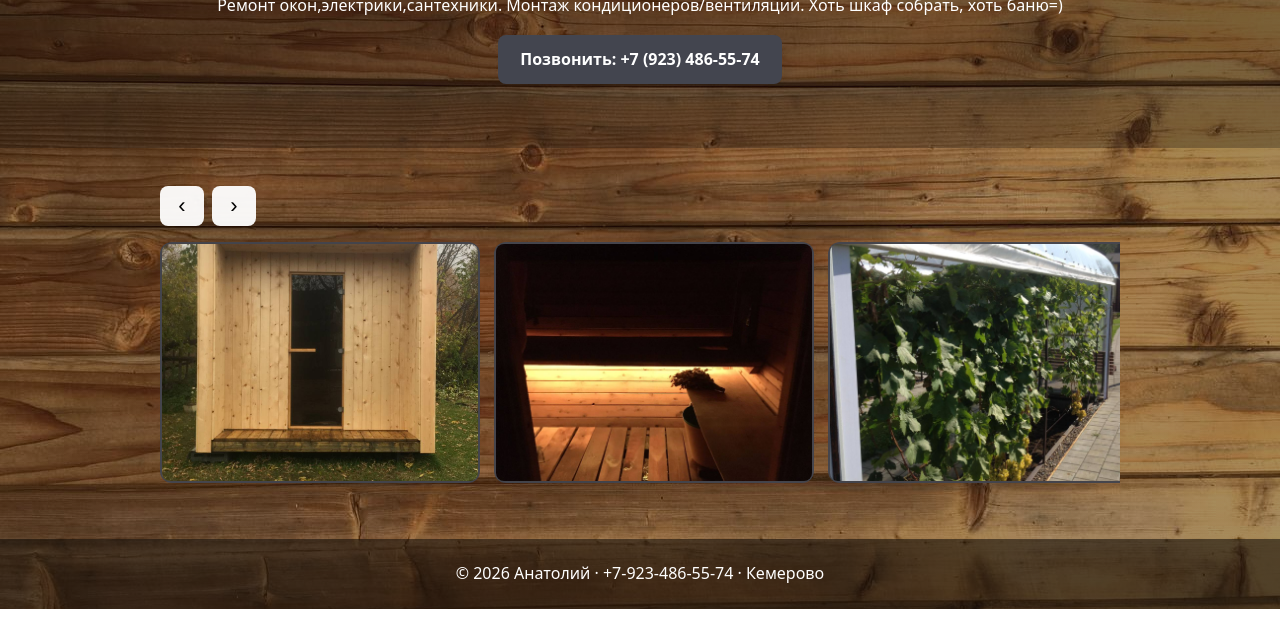
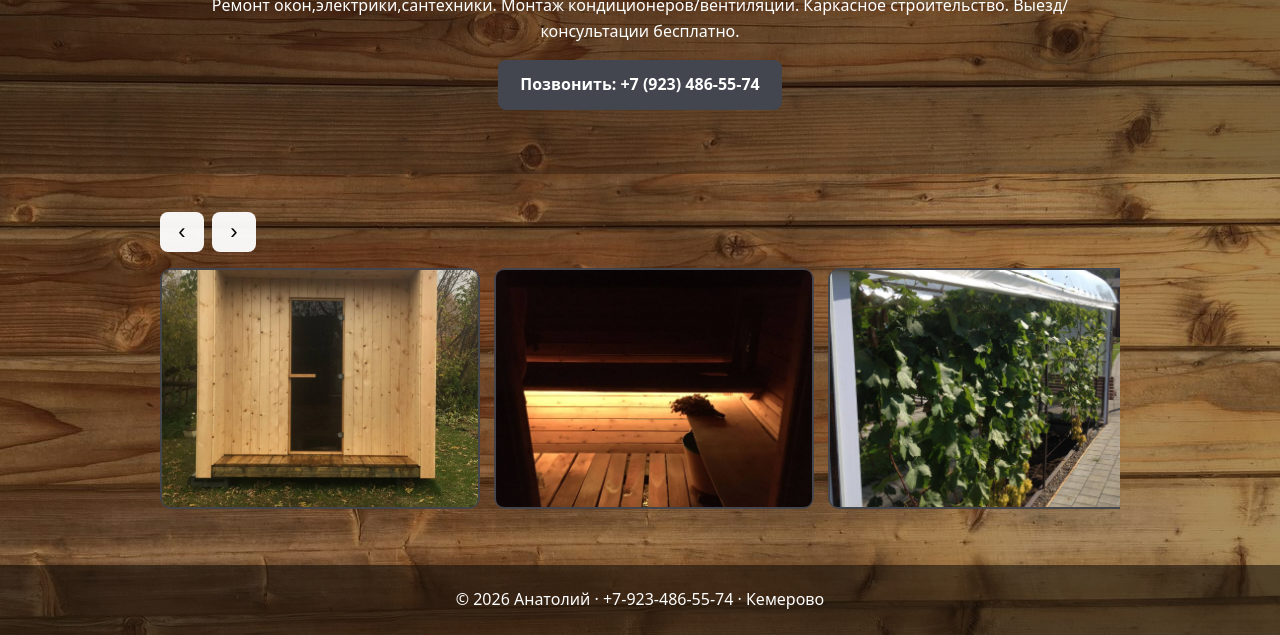
Before and after one commit to ZAKon37/zakon37.github.io, a plain HTML site: page index.html in a window 1280 px wide. Shown: the part 210-845 px from the top of the page. Before the commit the page ends 819 px from the top, so only its background shows below. Drawn offline with Linux system fonts and the light colour scheme.

Commit message:
index.html

```diff
--- a/index.html
+++ b/index.html
@@ -213,7 +213,10 @@
   <header>
     <div class="wrap">
       <h1>Поддержка в реализации Ваших планов</h1>
-      <p>Ремонт окон,электрики,сантехники. Монтаж кондиционеров/вентиляции. Хоть шкаф собрать, хоть баню=)</p>
+      <p>Ремонт окон,электрики,сантехники.
+        Монтаж кондиционеров/вентиляции.
+        Каркасное строительство.
+      Выезд/консультации бесплатно.</p>
       <a class="button" href="tel:+79234865574">Позвонить: +7 (923) 486-55-74</a>
     </div>
   </header>
```
